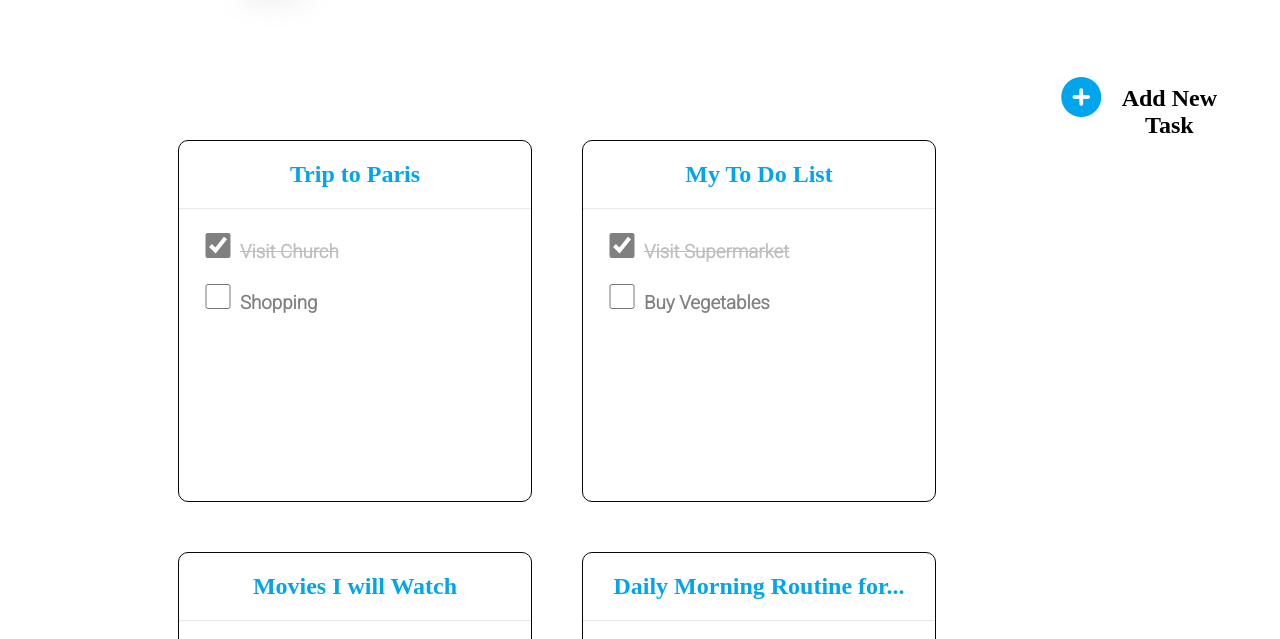
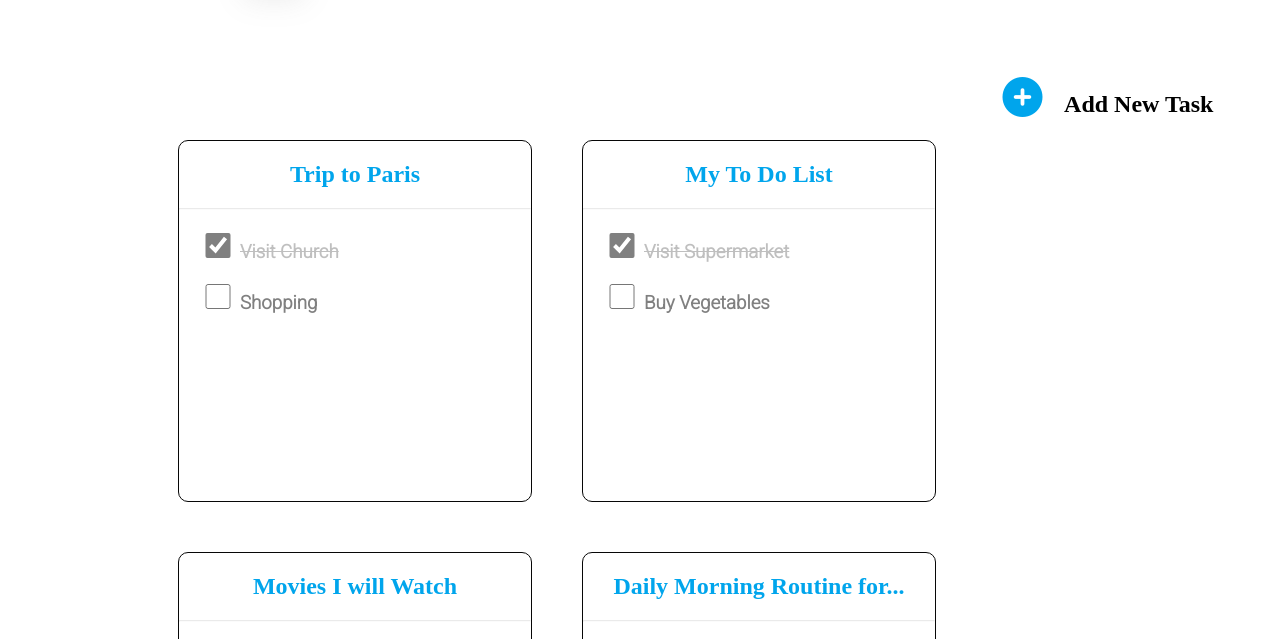
Before and after one commit to falmarikirankumar/Todo-App-UI-Web, a plain HTML site: page index.html in a window 1280 px wide. Shown: the part 91-730 px from the top of the page. Drawn offline with Linux system fonts and the light colour scheme.

Commit message:
Project Completed

```diff
--- a/index.html
+++ b/index.html
@@ -26,7 +26,7 @@
                     </a>
                     </h1>
                 </div>
-                <div>
+                <div id="item-4">
                     <h2><a href="./add_new_task.html" style="text-decoration:none ; color:black;">Add New
                             Task</a></h2>
                 </div>
--- a/stylee.css
+++ b/stylee.css
@@ -22,7 +22,7 @@ header {
     flex-wrap: nowrap;
     margin-top: 30px;
     margin-left: 940px;
-    width: 255px;
+    width: 300px;
     height: 50px;
     /* align-items: left; */
 
@@ -38,7 +38,7 @@ header {
 }
 
 #item-1 {
-    width: 51%;
+    width: 30%;
     height: 50px;
     text-align-last: end;
     padding-top: 10px;
@@ -48,6 +48,12 @@ header {
     width: 31%;
     height: 50px;
     padding-top: 6px;
+}
+#item-4{
+    width: 70%;
+    height: 50px;
+    padding-top: 6px;
+    margin-right: 25px;
 }
 
 #h1-i {
```
